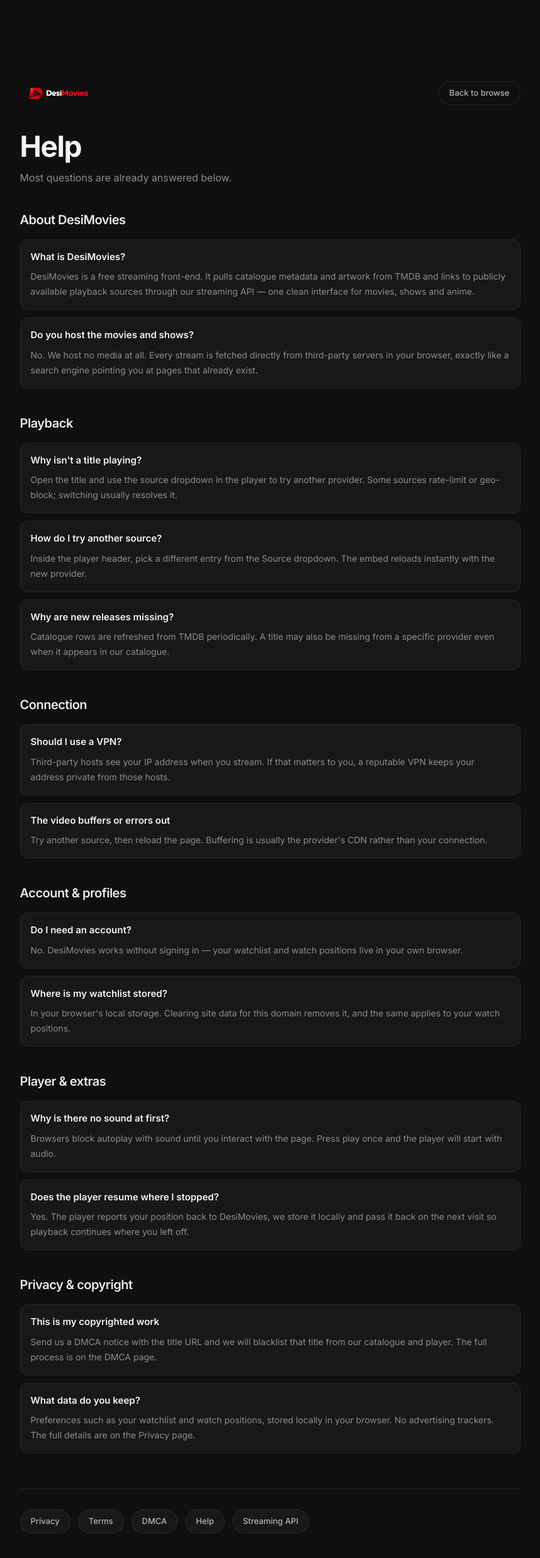
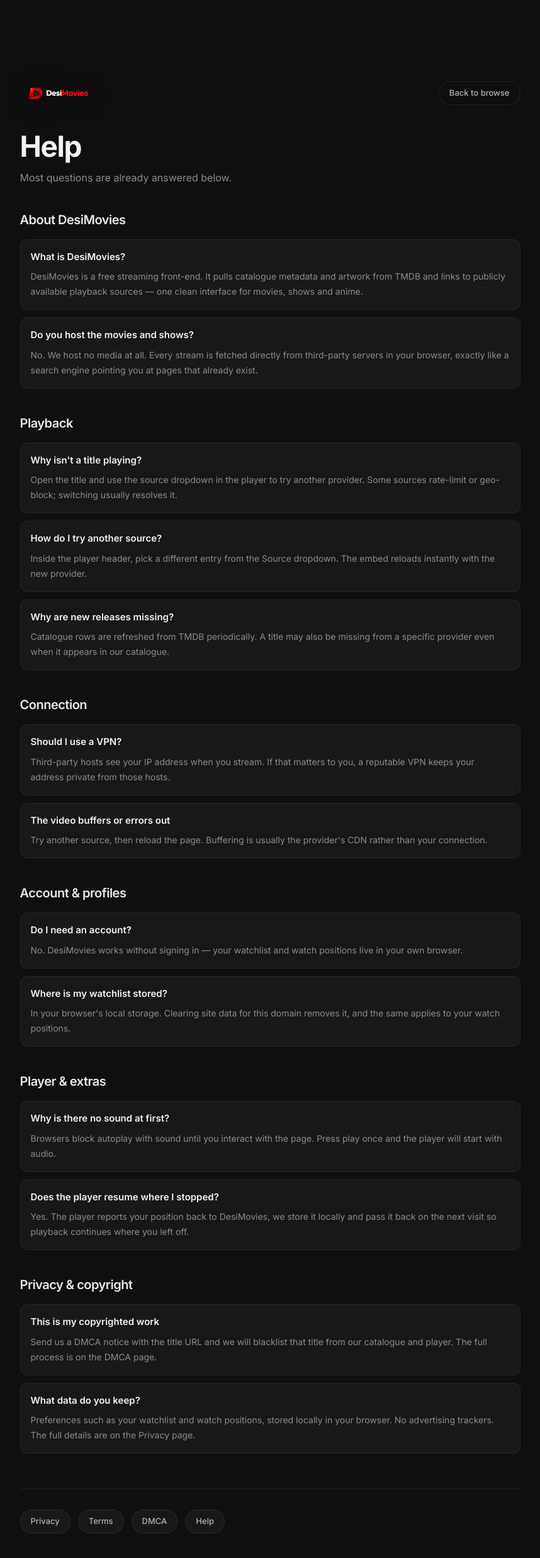
Before and after one commit to Classyvaibhav06/desimovies, a Next.js app: page /help in a window 1280 px wide. Shown: the top 2474 px of the page at 63% size, without its empty margins (211-1069 px from the left). Built offline with nearby package versions, Linux system fonts and the light colour scheme.

Commit message:
Remove provider API link from footer, legal and help pages

```diff
--- a/app/help/page.tsx
+++ b/app/help/page.tsx
@@ -8,7 +8,7 @@ const FAQ_GROUPS = [
     items: [
       {
         q: "What is DesiMovies?",
-        a: "DesiMovies is a free streaming front-end. It pulls catalogue metadata and artwork from TMDB and links to publicly available playback sources through our streaming API — one clean interface for movies, shows and anime.",
+        a: "DesiMovies is a free streaming front-end. It pulls catalogue metadata and artwork from TMDB and links to publicly available playback sources — one clean interface for movies, shows and anime.",
       },
       {
         q: "Do you host the movies and shows?",
@@ -153,14 +153,6 @@ export default function HelpPage() {
             {item.label}
           </Link>
         ))}
-        <a
-          href="https://www.vidy.st/"
-          target="_blank"
-          rel="noopener noreferrer"
-          className="rounded-full border border-white/[0.08] bg-[#181818] px-4 py-2 text-[13px] font-medium text-[#b3b3b3] transition-colors hover:border-white/25 hover:text-white"
-        >
-          Streaming API
-        </a>
       </nav>
     </main>
   );
--- a/app/legal/[slug]/page.tsx
+++ b/app/legal/[slug]/page.tsx
@@ -77,14 +77,6 @@ export default async function LegalPage({
             {item.label}
           </Link>
         ))}
-        <a
-          href="https://www.vidy.st/"
-          target="_blank"
-          rel="noopener noreferrer"
-          className="rounded-full border border-white/[0.08] bg-[#181818] px-4 py-2 text-[13px] font-medium text-[#b3b3b3] transition-colors hover:border-white/25 hover:text-white"
-        >
-          Streaming API
-        </a>
       </nav>
     </main>
   );
--- a/components/stream-dashboard.tsx
+++ b/components/stream-dashboard.tsx
@@ -1938,14 +1938,6 @@ export default function StreamDashboard({
                   {item.label}
                 </Link>
               ))}
-              <a
-                href="https://www.vidy.st/"
-                target="_blank"
-                rel="noopener noreferrer"
-                className="rounded-[4px] transition-colors duration-200 hover:text-white"
-              >
-                API
-              </a>
             </div>
 
             <div className="mt-8 flex flex-wrap items-center gap-4">
--- a/lib/legal-docs.ts
+++ b/lib/legal-docs.ts
@@ -29,7 +29,7 @@ export const LEGAL_DOCS: Record<string, LegalDoc> = {
       {
         title: "2. Third-Party Content & IP Addresses",
         paragraphs: [
-          "Crucial Notice: DesiMovies does NOT host any media. All video streams, artwork, metadata and download links are fetched directly from external, third-party servers (including our streaming API providers).",
+          "Crucial Notice: DesiMovies does NOT host any media. All video streams, artwork, metadata and download links are fetched directly from external, third-party servers.",
           "Because your browser connects directly to these third-party servers to stream video or download files, those external servers will be able to see your IP address. We do not control these third-party servers, and their data collection practices are governed by their respective privacy policies. If you wish to protect your IP address from third-party hosts, we strongly recommend using a reputable VPN service.",
           "We also request artwork metadata from The Movie Database (TMDB) and Fanart. Those providers receive the same request details as any other third-party host you connect to.",
         ],
```
